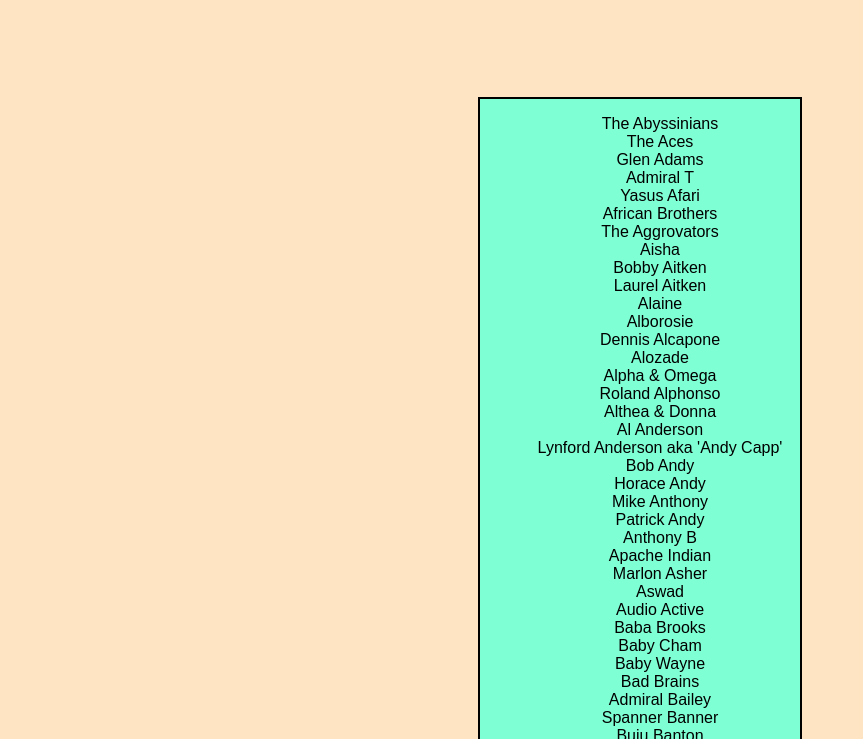
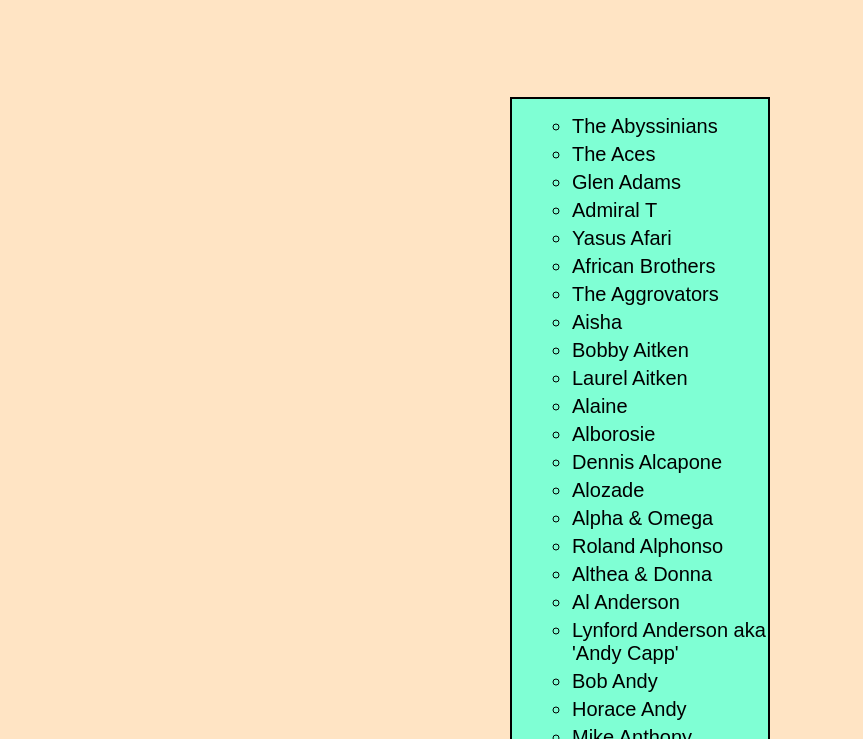
Before and after one commit to AlexOrga/real-time-search-bar, a React app: page / in a window 1280 px wide. Shown: the part 61-800 px from the top of the page, without its empty margins (0-863 px from the left). Built offline with nearby package versions, Linux system fonts and the light colour scheme.

Commit message:
styled band list

```diff
--- a/src/app/App.css
+++ b/src/app/App.css
@@ -3,7 +3,7 @@ h1 {
 }
 
 .bandListComp {
-  width: 25%;
+  width: 20%;
   margin: 100px auto 0;
   background-color: aquamarine;
   border: 2px solid black;
--- a/src/components/BandItem/BandItem.css
+++ b/src/components/BandItem/BandItem.css
@@ -1,3 +1,4 @@
 .bandItem {
-
+  margin-top: 5px;
+  font-size: 20px;
 }
--- a/src/components/BandList/BandList.css
+++ b/src/components/BandList/BandList.css
@@ -1,4 +1,4 @@
 .bandList {
-  list-style: none;
-  text-align: center;
+  margin-left: 20px;
+  list-style: circle;
 }
```
